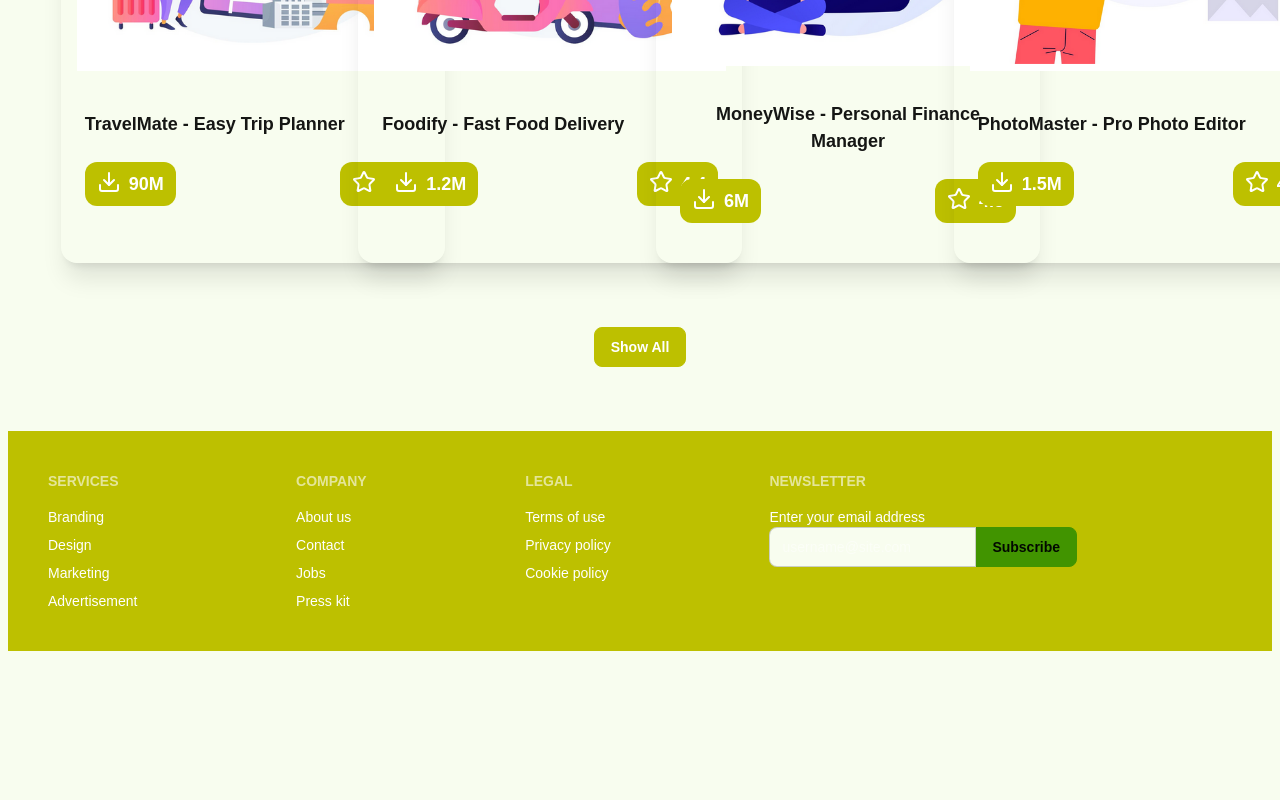
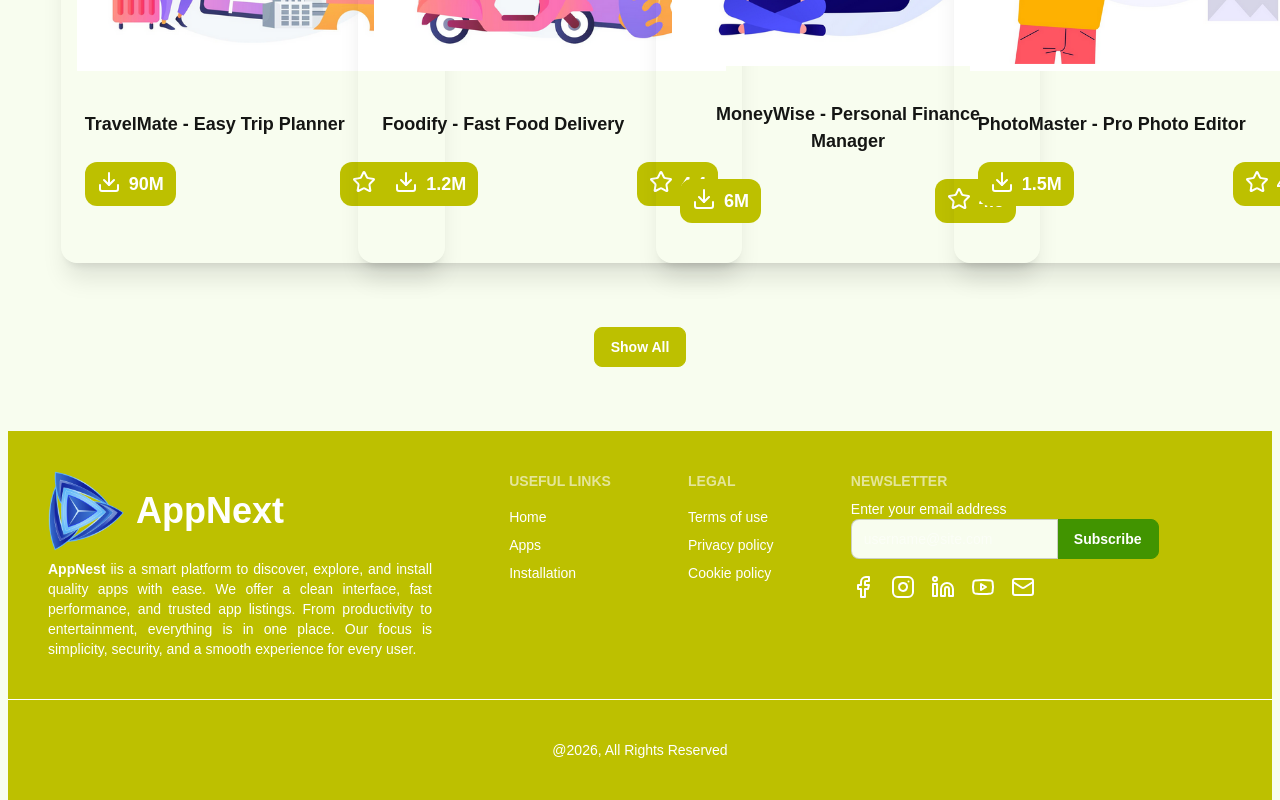
Before and after one commit to monirzkhan/AppNest, a React (Vite) app: page / in a window 1280 px wide. Shown: the part 2421-3221 px from the top of the page. Before the commit the page ends 3072 px from the top, so only its background shows below. Built offline with nearby package versions, Linux system fonts and the light colour scheme.

Commit message:
footer completed

```diff
--- a/src/Components/AppDetails/AppDetails.jsx
+++ b/src/Components/AppDetails/AppDetails.jsx
@@ -1,9 +1,10 @@
 import { Download, Star, ThumbsUp } from 'lucide-react';
-import React, { useContext } from 'react';
+import React, { useContext, useEffect } from 'react';
 import { Link, useLoaderData } from 'react-router';
 import { Bar, BarChart, CartesianGrid, Legend, ResponsiveContainer, Tooltip, XAxis, YAxis } from 'recharts';
 import { AppContext } from '../Root/Root';
 import { toast } from 'react-toastify';
+import { addAppToLS, getInstalledApps } from '../../Utilities/localstorage';
 
 const AppDetails = () => {
     const [installed, setInstalled] = useContext(AppContext)
@@ -14,9 +15,23 @@ const AppDetails = () => {
 
     const barData = [...ratings].reverse()
 
+    useEffect(() => {
+
+        const installedAppsIds = getInstalledApps();
+        console.log(installedAppsIds);
+
+
+    }, [appDetailsData])
+
     const handleInstall = (installData) => {
+        if (isAlreadyInstalled) {
+            toast.error("Already Installed!");
+            return;
+        }
 
         setInstalled(prev => [...prev, installData]);
+
+        addAppToLS(installData.id);
         toast.success(`Wow!!! ${title} App Installed Successfully`);
     }
 
@@ -96,7 +111,7 @@ const AppDetails = () => {
 
                             className='btn shadow-xl hover:shadow-2xl sm:btn-xl skeleton bg-secondary
                          btn-secondary text-white'
-                         disabled={isAlreadyInstalled}>
+                            disabled={isAlreadyInstalled}>
                             {
                                 isAlreadyInstalled
                                     ? 'Installed'
--- a/src/Components/Footer/Footer.jsx
+++ b/src/Components/Footer/Footer.jsx
@@ -1,21 +1,27 @@
+import { FacebookIcon, Instagram, Linkedin, Mail, X, Youtube } from 'lucide-react';
 import React from 'react';
+import { Link } from 'react-router';
 
 const Footer = () => {
     return (
-        <footer className="footer sm:footer-horizontal bg-secondary text-white p-10">
-            <nav>
-                <h6 className="footer-title">Services</h6>
-                <a className="link link-hover">Branding</a>
-                <a className="link link-hover">Design</a>
-                <a className="link link-hover">Marketing</a>
-                <a className="link link-hover">Advertisement</a>
+        <footer >
+            <footer className="footer sm:footer-horizontal bg-secondary border-b-1 border-white text-white p-10">
+                <nav className='w-96' >
+                    <div className='flex  items-center justify-around gap-2'>
+                        <img src="/src/assets/logo.png" alt="" className='h-20' />
+                        <h1 className='font-bold text-2xl lg:text-4xl '>AppNext</h1>
+                    </div>
+                    <div>
+                        <p className='text-justify'>
+                            <b>AppNest</b> iis a smart platform to discover, explore, and install quality apps with ease. We offer a clean interface, fast performance, and trusted app listings. From productivity to entertainment, everything is in one place. Our focus is simplicity, security, and a smooth experience for every user. </p>
+                    </div>
                 </nav>
                 <nav>
-                <h6 className="footer-title">Company</h6>
-                <a className="link link-hover">About us</a>
-                <a className="link link-hover">Contact</a>
-                <a className="link link-hover">Jobs</a>
-                <a className="link link-hover">Press kit</a>
+                    <h6 className="footer-title">Useful Links</h6>
+                    <a className="link link-hover">Home</a>
+                    <a className="link link-hover">Apps</a>
+                    <a className="link link-hover">Installation</a>
+
                 </nav>
                 <nav>
                     <h6 className="footer-title">Legal</h6>
@@ -24,6 +30,7 @@ const Footer = () => {
                     <a className="link link-hover">Cookie policy</a>
                 </nav>
                 <form>
+                    <div>
                         <h6 className="footer-title">Newsletter</h6>
                         <fieldset className="w-80">
                             <label>Enter your email address</label>
@@ -32,11 +39,28 @@ const Footer = () => {
                                     type="text"
                                     placeholder="username@site.com"
                                     className="input input-bordered join-item" />
-                        <button className="btn btn-primary join-item">Subscribe</button>
+                                <button className="btn btn-primary join-item text-white">Subscribe</button>
                             </div>
                         </fieldset>
+                        <div className='flex items-center py-4 space-x-4'>
+                            <Link><FacebookIcon></FacebookIcon></Link>
+                            <Link><Instagram></Instagram></Link>
+                            <Link> <Linkedin></Linkedin></Link>
+                            <Link><Youtube></Youtube></Link>
+                            <Link><Mail></Mail></Link>
+
+
+                        </div>
+                    </div>
                 </form>
             </footer>
+            <footer className='footer sm:footer-horizontal bg-secondary flex justify-center text-white p-10 "'>
+                <p className='text-center'>@2026, All Rights Reserved</p>
+            </footer>
+
+
+        </footer>
+
     );
 };
 
--- a/src/Components/Installation/Installation.jsx
+++ b/src/Components/Installation/Installation.jsx
@@ -1,13 +1,22 @@
-import React, { useState } from 'react';
+import React, { useEffect, useState } from 'react';
 import { useContext } from 'react';
 
 import { AppContext } from '../Root/Root';
 import InstalledCard from './InstalledCard';
 import { Link } from 'react-router';
+import { getInstalledApps } from '../../Utilities/localstorage';
 
 const Installation = () => {
     const [installed, setInstalled]=useContext(AppContext);
     const [sort, setSort]=useState('');
+
+    useEffect(() => {
+
+            const installedApps = getInstalledApps();
+            const convertedInstalledApps = installedApps.map(id => parseInt(id));
+            const myInstallAppList = installed.filter(app => convertedInstalledApps.includes(app.id));
+            setInstalled(myInstallAppList);
+        }, [])
 
     const handleSort=(type)=>{
         setSort(type);
--- a/src/Components/Installation/InstalledCard.jsx
+++ b/src/Components/Installation/InstalledCard.jsx
@@ -3,15 +3,20 @@ import React, { useContext } from 'react';
 import { Link } from 'react-router';
 import { AppContext } from '../Root/Root';
 
-import { ToastContainer,toast } from 'react-toastify';
+import { ToastContainer, toast } from 'react-toastify';
+
 
 const InstalledCard = ({ card }) => {
-    const { id,title, image, size, ratingAvg, downloads } = card;
-    const [installed, setInstalled]=useContext(AppContext);
-    const uninstalledApp=()=>{
-        const filterApps=installed.filter(data=>data.id!==id);
+    const { id, title, image, size, ratingAvg, downloads } = card;
+    const [installed, setInstalled] = useContext(AppContext);
+
+
+
+    const uninstalledApp = () => {
+        const filterApps = installed.filter(data => data.id !== id);
         toast.error(`${title} app uninstalled`)
         setInstalled(filterApps);
+        localStorage.removeItem('apps')
 
     }
     return (
@@ -33,7 +38,7 @@ const InstalledCard = ({ card }) => {
 
             </div>
             <div>
-                <Link onClick={()=>uninstalledApp(id)} className='btn btn-accent md:btn-lg btn-xs lg:btn-lg text-white'>Uninstalled</Link>
+                <Link onClick={() => uninstalledApp(id)} className='btn btn-accent md:btn-lg btn-xs lg:btn-lg text-white'>Uninstalled</Link>
             </div>
 
         </div>
--- a/src/Components/Root/Root.jsx
+++ b/src/Components/Root/Root.jsx
@@ -3,6 +3,7 @@ import Navbar from '../Header/Navbar';
 import { Outlet, useNavigation } from 'react-router';
 import Footer from '../Footer/Footer';
 import { ToastContainer } from 'react-toastify';
+
 
 export const AppContext = createContext('');
 
@@ -14,16 +15,23 @@ const Root = () => {
         <div className='md:px-2 sm:px-2 '>
             <Navbar />
             {navigation.state === "loading" ? (
-                <div className="h-screen flex  justify-center items-center gap-6">
-                    <img src="/src/assets/logo.png" className="h-32 animate-spin"
-                        alt="Loading" />
-                    <p className="text-6xl font-Extrabold text-gray-600 tracking-wide">Loading...</p>
+                <div className="h-screen flex flex-col justify-center items-center gap-6">
+                    <img
+                        src="/src/assets/logo.png"
+                        className="h-28 animate-spin"
+                        alt="Loading"
+                    />
+                    <p className="text-3xl font-bold text-gray-600 tracking-wide">
+                        Loading...
+                    </p>
                 </div>
             ) : (
-                <AppContext value={[installed, setInstalled]}>
+
+                <AppContext.Provider value={[installed, setInstalled]}>
                     <Outlet />
                     <ToastContainer />
-                </AppContext>
+                </AppContext.Provider>
+
             )}
 
             <Footer />
--- /dev/null
+++ b/src/Utilities/localstorage.js
@@ -0,0 +1,15 @@
+const getInstalledApps = () => {
+    const storedAppsSTR = localStorage.getItem('apps');
+    return storedAppsSTR ? JSON.parse(storedAppsSTR) : [];
+}
+
+const addAppToLS = (id) => {
+    const storedApps = getInstalledApps();
+    if (storedApps.includes(id))
+        return;
+
+    storedApps.push(id);
+    localStorage.setItem('apps', JSON.stringify(storedApps))
+}
+
+export { getInstalledApps, addAppToLS };
--- a/src/main.jsx
+++ b/src/main.jsx
@@ -1,4 +1,4 @@
-import { Component, StrictMode } from 'react'
+import {  StrictMode } from 'react'
 import { createRoot } from 'react-dom/client'
 import './index.css'
 import { createBrowserRouter, RouterProvider } from 'react-router'
@@ -13,18 +13,17 @@ import AppDetails from './Components/AppDetails/AppDetails.jsx'
 const router = createBrowserRouter([
   {
     path: '/',
-    Component: Root,
+    element: <Root />,
     errorElement: <ErrorPage />,
     children: [
       {
         index: true,
-        path: '/',
-        Component: Home,
-        loader: () => fetch('AppData.json')
+        element: <Home />,
+        loader: () => fetch('AppData.json'),
       },
       {
-        path: '/apps',
-        Component: Apps,
+        path: 'apps',
+        element: <Apps />,
         loader: async () => {
           const res = await axios.get("/AppData.json");
           return res.data;
@@ -32,25 +31,21 @@ const router = createBrowserRouter([
       },
       {
         path: 'app/:appId',
-        Component: AppDetails,
-        loader:async({params})=>{
-          const res=await axios.get('/AppData.json');
-          const app=res.data.find((p)=>p.id===parseInt(params.appId));
-          return app;
+        element: <AppDetails />,
+        loader: async ({ params }) => {
+          const res = await axios.get('/AppData.json');
+          return res.data.find(
+            (p) => p.id === parseInt(params.appId)
+          );
         },
-
       },
       {
-        path: '/installation',
-        Component: Installation,
-
-
+        path: 'installation',
+        element: <Installation />,
       },
-    ]
-
-  }
-
-])
+    ],
+  },
+]);
 createRoot(document.getElementById('root')).render(
   <StrictMode>
 
```
Lines whose indentation alone changed are shown as unchanged.
